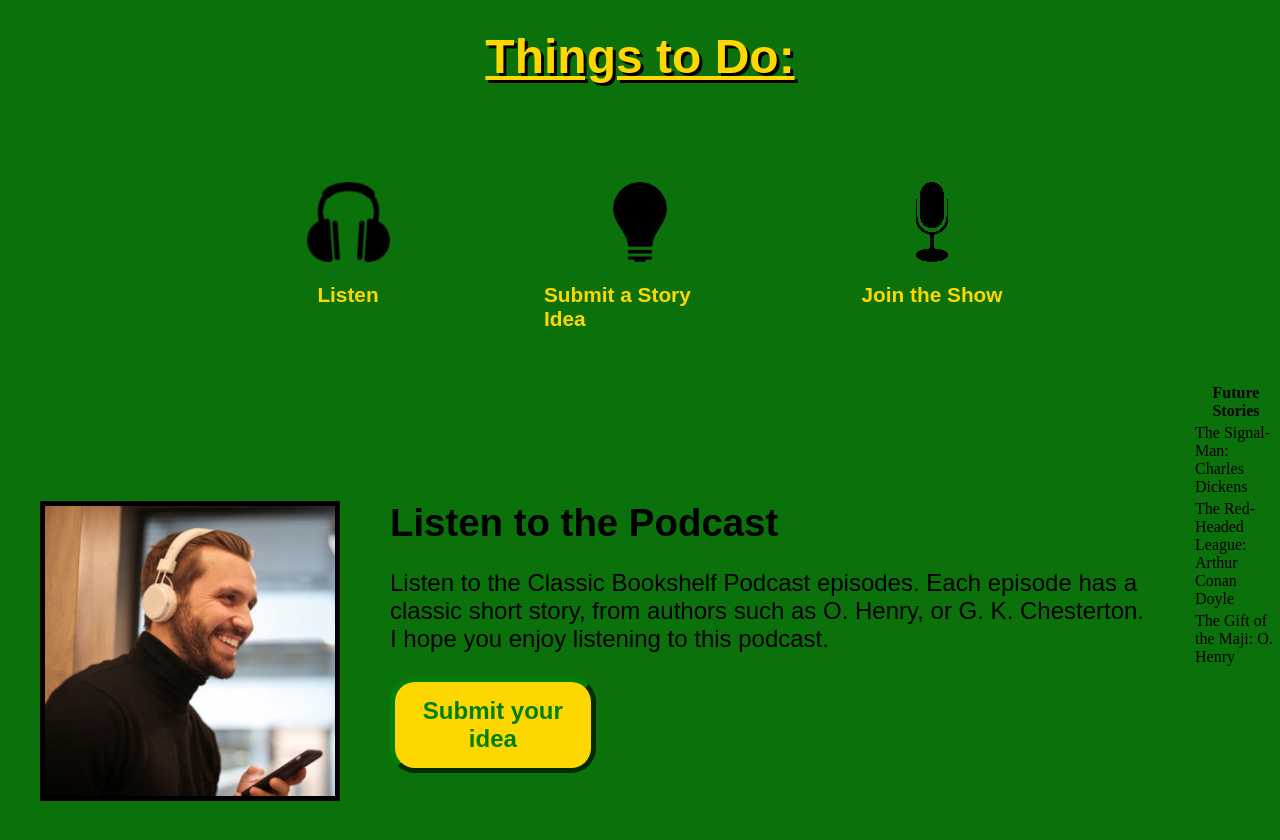
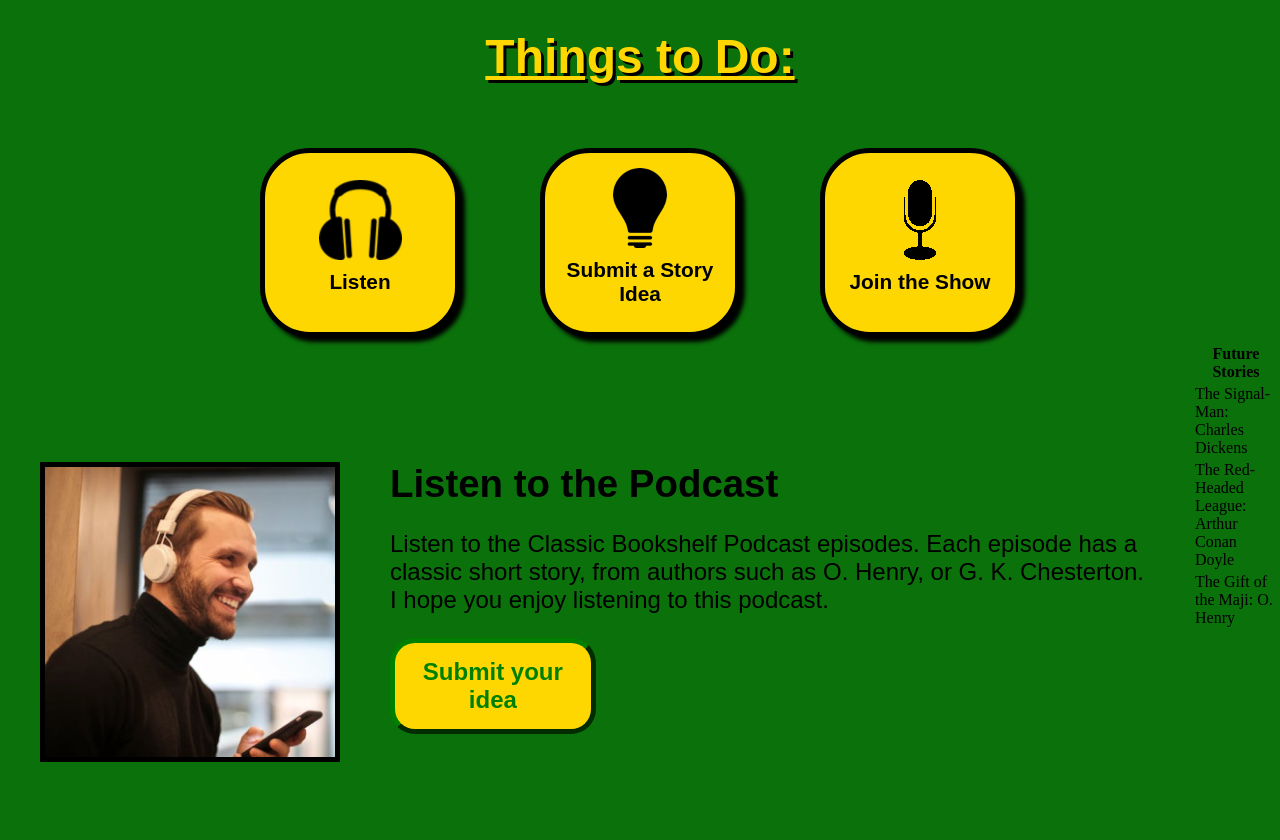
Before and after one commit to NathGitHub554/TheClassicBookshelfPodcast, a plain HTML site: page index.html in a window 1280 px wide. Shown: the part 1440-2280 px from the top of the page. Drawn offline with Linux system fonts and the light colour scheme.

Commit message:
changed icons AGAIN to look like buttons so people think they're clickable.

```diff
--- a/index.html
+++ b/index.html
@@ -123,17 +123,12 @@
 					 text-decoration: underline;
 					 text-align: center;}
 
-		figure {display: flex;
-		        flex-direction: column;
-                align-items: center;
-				width: 15%;
-				margin: 50px;}
-
-		figcaption {padding-top: 1em;
+		figcaption {padding: 10px;
 					font-family: Arial, "sans-serif";
-					color: gold;
+					color: black;
 					font-weight: bold;
-					font-size: 1.3em;}
+					font-size: 1.3em;
+					text-align: center;}
 
 		.title_todo {clear: both;
 		         margin-bottom: 0px;}
@@ -184,8 +179,7 @@
 	/*--------------------icon section--------------------------------------------*/
 
 
-	.animation:hover {height: 100px;
-	                  animation-name: wiggle;
+	.animation:hover {animation-name: wiggle;
 		              animation-duration: 1.4s;
 		              animation-iteration-count: infinite;
 		              animation-direction: alternate;
@@ -217,7 +211,7 @@
 
 		}
 
-	#headphones {display: block;
+	/*#headphones {display: block;
 	       width: 83px;
 	       height: 80px;
 	       background-image: url(assets/headphones.png);
@@ -227,8 +221,6 @@
 		   transition: background-color 0.5s;
 		   }
 
-    #headphones:hover {background-image: url(assets/headphones_gold.png);}
-
 	#lightbulb {display: block;
 	       width: 54px;
 	       height: 80px;
@@ -237,17 +229,25 @@
 		   background-position: center center;
 		   transition: background-color 0.5s;}
 
-    #lightbulb:hover {background-image: url(assets/lightbulb_gold.png);}
-
 	#microphone {display: block;
 	       width: 40px;
 	       height: 80px;
 	       background-image: url(assets/mic.png);
 		   background-repeat: no-repeat;
 		   background-position: center center;
-		   transition: background-color 0.5s;}
+		   transition: background-color 0.5s;}*/
 
-    #microphone:hover {background-image: url(assets/mic_gold.png);}
+	figure {display: flex;
+	        flex-direction: column;
+			justify-content: center;
+			align-items: center;
+	        width: 200px;
+			height: 90%;
+	        border: 5px solid black;
+	        background-color: gold;
+			border-radius: 50px;
+			padding: 10px;
+			box-shadow: 5px 5px 4px black;}
 
 	/*----------------------------------------------------------------------*/
 
@@ -278,6 +278,11 @@
 				   align-items; center;
 				   width: 95%;}
 
+			.title_todo {margin-top: 20px;
+			             }
+
+			.para {margin-top: 5px;}
+
 			a.cta {width: 60%;}
 
 
@@ -298,7 +303,7 @@
 			                flex-direction: column;
 							}
 
-			figure {width: 50%;}
+			figure {margin-bottom: 50px;}
 
 		}
 
@@ -384,20 +389,20 @@
 	   <article id="icons">
 	       <h3 id="todo_title">Things to Do:</h3>
 		   <section id="things_todo">
-		   <figure>
-		       <a href="#listen" id="headphones" class="animation"></a>
+		   <a href="#listen"><figure class="animation">
+		       <img src="assets/headphones.png" alt="headphones icon">
 			   <figcaption>Listen</figcaption>
-		   </figure>
+		   </figure></a>
 
-		   <figure>
-		       <a href="#submit" id="lightbulb" class="animation"></a>
-			   <figcaption>Submit a Story Idea</figcaption>
-		   </figure>
+		   <a href="#submit"><figure class="animation">
+		       <img src="assets/lightbulb.png" alt="lightbulb icon">
+   		       <figcaption>Submit a Story Idea</figcaption>
+		   </figure></a>
 
-		   <figure>
-		      <a href="#join"id="microphone" class="animation"></a>
+		   <a href="#join"><figure class="animation">
+		      <img src="assets/mic.png" alt="microphone icon">
 			  <figcaption>Join the Show</figcaption>
-		   </figure>
+		   </figure></a>
 		   </section>
 		</article>
 
```
Also changed, not shown: episodes.html (+1 -0 lines).
